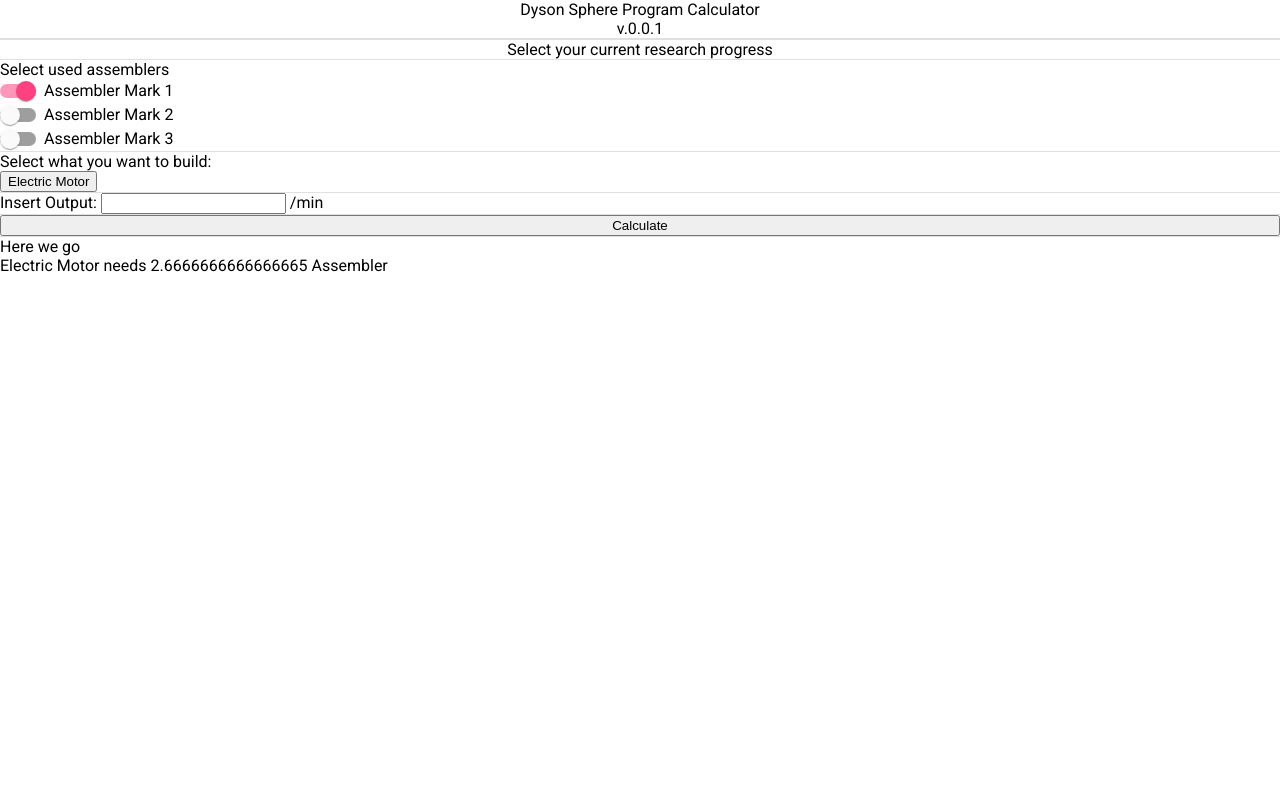
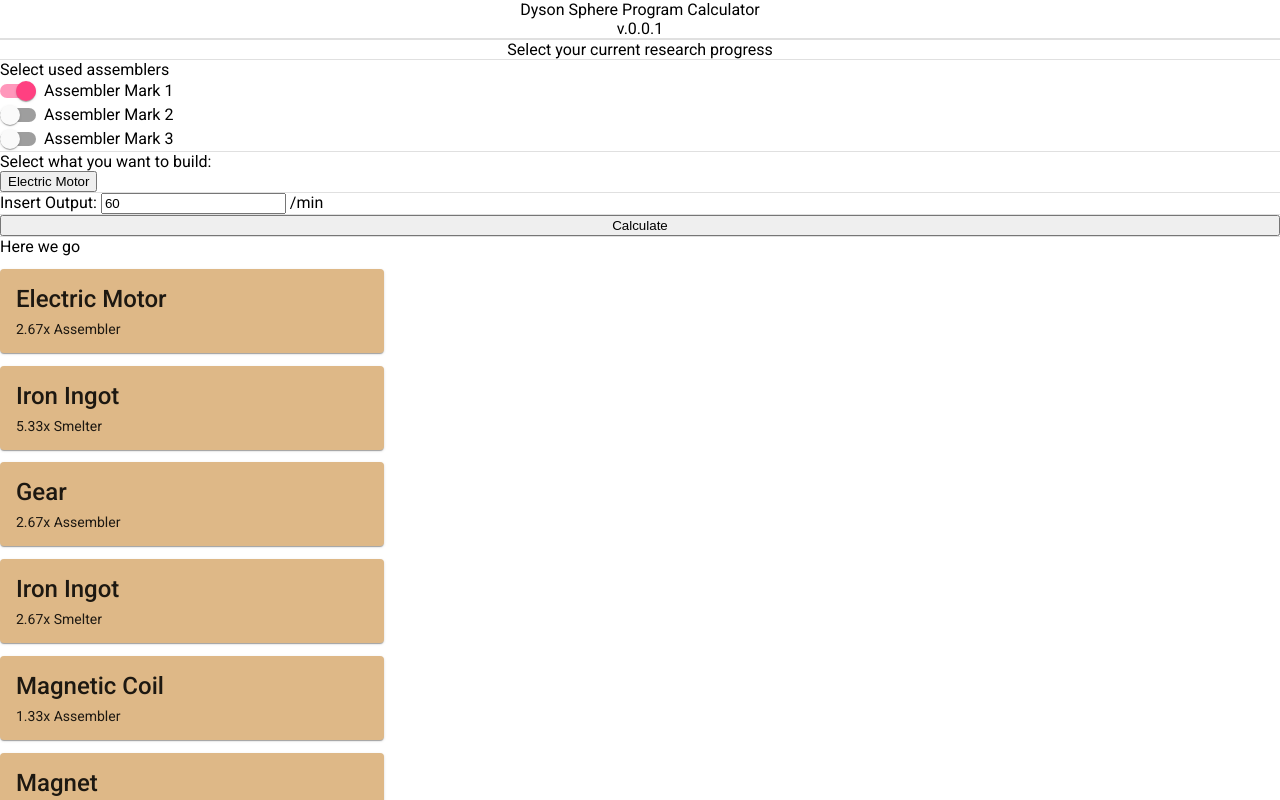
Before and after one commit to Kuenssi/DSPC, an Angular app: page / in a window 1280 px wide. Both pictures are taken after a click on the button "Calculate". Shown: the top 800 px of the page. Built offline with nearby package versions, Linux system fonts and the light colour scheme.

Commit message:
first recursive calculation
this is where the fun begins

```diff
--- a/src/app/app.component.css
+++ b/src/app/app.component.css
@@ -11,3 +11,7 @@
 .titleString {
   color: white;
 }
+
+.card {
+  background: burlywood;
+}
--- a/src/app/app.component.html
+++ b/src/app/app.component.html
@@ -32,7 +32,7 @@
 
     <div>
       <label>Insert Output:
-        <input type="number" (keyup)="setOutput($event)">
+        <input type="number" [value]="wantedOutput" (keyup)="setOutput($event)">
         /min
       </label>
     </div>
@@ -43,10 +43,15 @@
 
     <mat-divider></mat-divider>
 
-    <div>
-      <span> Here we go </span>
+    <div fxLayout="column" fxLayoutGap="1%">
+      <div> Here we go</div>
       <div *ngFor="let element of results">
-        <div>{{element.item.name}} needs {{element.neededBuildings}} {{element.item.neededMachine}}</div>
+        <mat-card class="card" fxFlex="30">
+          <mat-card-title>{{element.item.name}}</mat-card-title>
+          <mat-card-content>
+            {{element.neededBuildings.toFixed(2)}}x {{element.item.neededMachine}}
+          </mat-card-content>
+        </mat-card>
       </div>
     </div>
   </div>
--- a/src/app/app.component.ts
+++ b/src/app/app.component.ts
@@ -33,7 +33,7 @@
   }
 
   //////////
-  // UiActions
+  // Ui Actions
   //////////
   toggleAction(value: boolean): boolean {
     this.mark1 = false;
@@ -64,13 +64,19 @@
     if (!wantedItem.processingTime) return;
 
     let currentOutput = (60 / wantedItem.processingTime) * wantedItem.outputAmount;
-    currentOutput = currentOutput * currentMultiplier;
+    currentOutput = (currentOutput * currentMultiplier);
 
     let result = new Result();
     result.item = wantedItem;
     result.neededBuildings = wantedOutput / currentOutput;
 
-    this.results.push(result)
+    this.results.push(result);
+
+    for (let input of wantedItem.inputs) {
+      let prevMatOutput = result.neededBuildings * input.inputAmount * 60 * currentMultiplier;
+
+      this.calc(input.item, prevMatOutput, currentMultiplier);
+    }
   }
 
   private evaluateAssemblerLevel() {
--- a/src/app/app.module.ts
+++ b/src/app/app.module.ts
@@ -7,6 +7,7 @@
 import {FlexLayoutModule} from '@angular/flex-layout';
 import {MatDividerModule} from '@angular/material/divider';
 import {ReactiveFormsModule} from '@angular/forms';
+import {MatCardModule} from '@angular/material/card';
 
 @NgModule({
   declarations: [
@@ -17,6 +18,7 @@
     AppRoutingModule,
     MatSlideToggleModule,
     MatDividerModule,
+    MatCardModule,
     FlexLayoutModule,
     ReactiveFormsModule
   ],
```
